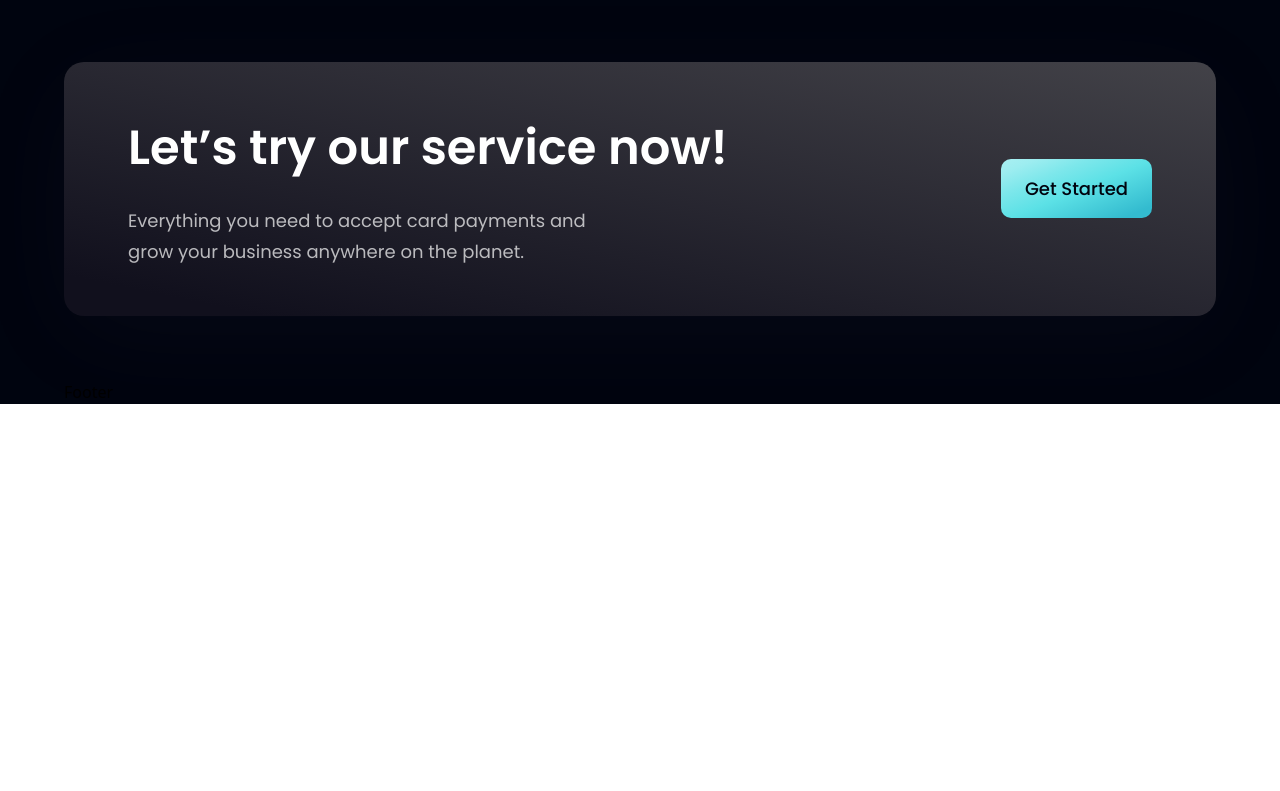
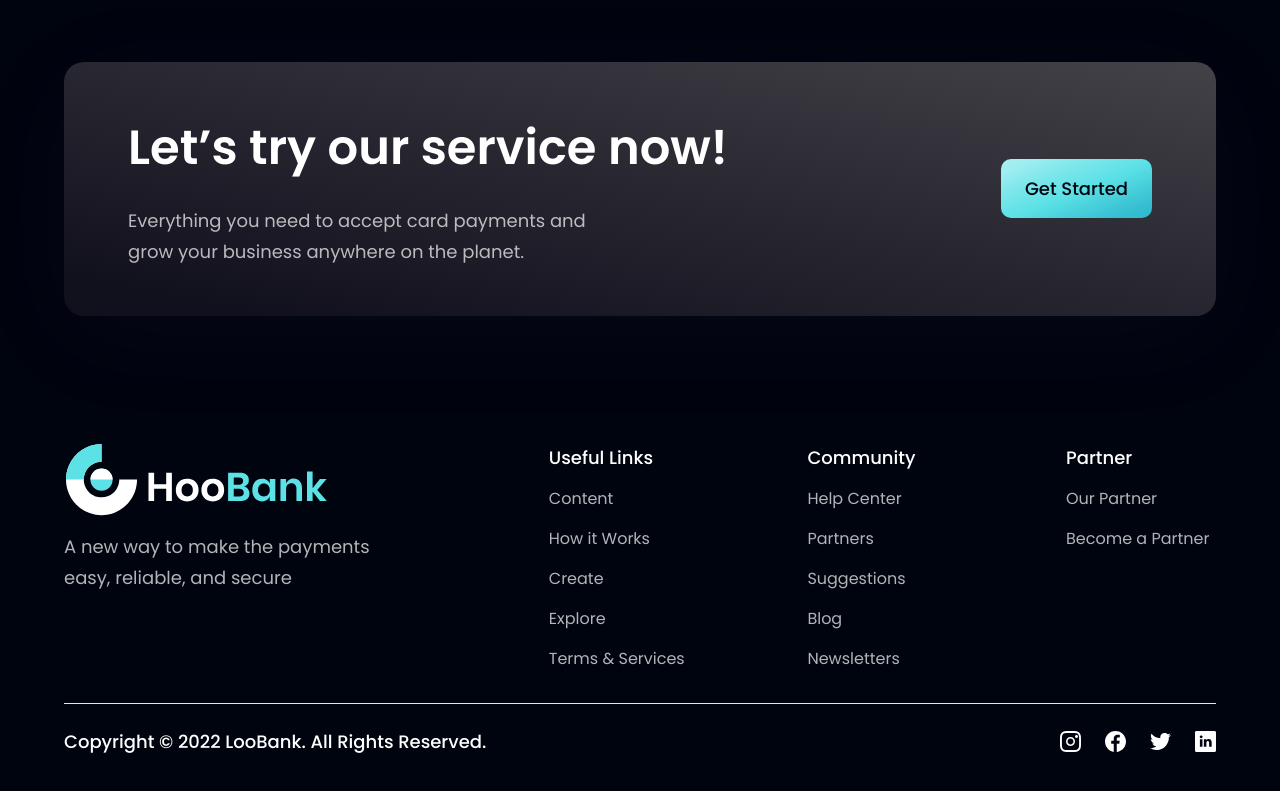
Before and after one commit to masadamsahid/LooBank-TailwindCSS, a React (Vite) app: page / in a window 1280 px wide. Shown: the part 4082-4873 px from the top of the page. Before the commit the page ends 4486 px from the top, so only its background shows below. Built offline with nearby package versions, Linux system fonts and the light colour scheme.

Commit message:
finish `Footer` section

```diff
--- a/src/components/Footer.jsx
+++ b/src/components/Footer.jsx
@@ -1,9 +1,56 @@
-import React from 'react';
+import styles from "../style";
+import {logo} from "../assets";
+import {footerLinks, socialMedia} from "../constants";
 
-const Footer = () => {
-  return (
-    <div>Footer</div>
-  );
-};
+const Footer = () => (
+  <section className={`${styles.flexCenter} ${styles.paddingY} flex-col`}>
+    <div className={`${styles.flexStart} md:flex-row flex-col mb-8 w-full`}>
+      <div className="flex-1 flex flex-col justify-start mr-10">
+        <img
+          src={logo}
+          alt="LooBank"
+          className="w-[266px] h-[72px] object-contain"
+        />
+        <p className={`${styles.paragraph} mt-4 max-w-[310px]`}>
+          A new way to make the payments easy, reliable, and secure
+        </p>
+      </div>
+
+      <div className="flex-[1.5] w-full flex flex-row justify-between flex-wrap md:mt-0 mt-10">
+        {footerLinks.map((footerLink) => (
+          <div key={footerLink.title} className="flex flex-col ss:my-0 my-4 min-w-[150px]">
+            <h4 className="font-poppins font-medium text-[18px] leading-[27px] text-white">
+              {footerLink.title}
+            </h4>
+            <ul className="list-none mt-4">
+              {footerLink.links.map((link, idx) => (
+                <li key={link.name} className={`font-poppins font-normal text-[16px] leading-[24px] text-dimWhite hover:text-secondary cursor-pointer ${idx !== footerLink.links.length -1 ?  'mb-4' : 'mb-0'}`}>
+                  {link.name}
+                </li>
+              ))}
+            </ul>
+          </div>
+        ))}
+      </div>
+    </div>
+
+    <div className="w-full flex justify-between items-center md:flex-row flex-col pt-6 border-t-[1px] border-t-[#3f3r45]">
+      <p className="font-poppins font-medium text-center text-[18px] leading-[27px] text-white">
+        Copyright © 2022 LooBank. All Rights Reserved.
+      </p>
+
+      <div className="flex flex-row md:mt-0 mt-6">
+        {socialMedia.map((socMed, idx) => (
+          <img
+            key={socMed.id}
+            src={socMed.icon}
+            alt={socMed.id}
+            className={`w-[21px] h-[21px] object-contain cursor-pointer  ${idx !== socialMedia.length - 1 ? 'mr-6' : 'mr-0'}`}
+          />
+        ))}
+      </div>
+    </div>
+  </section>
+);
 
 export default Footer;
```
